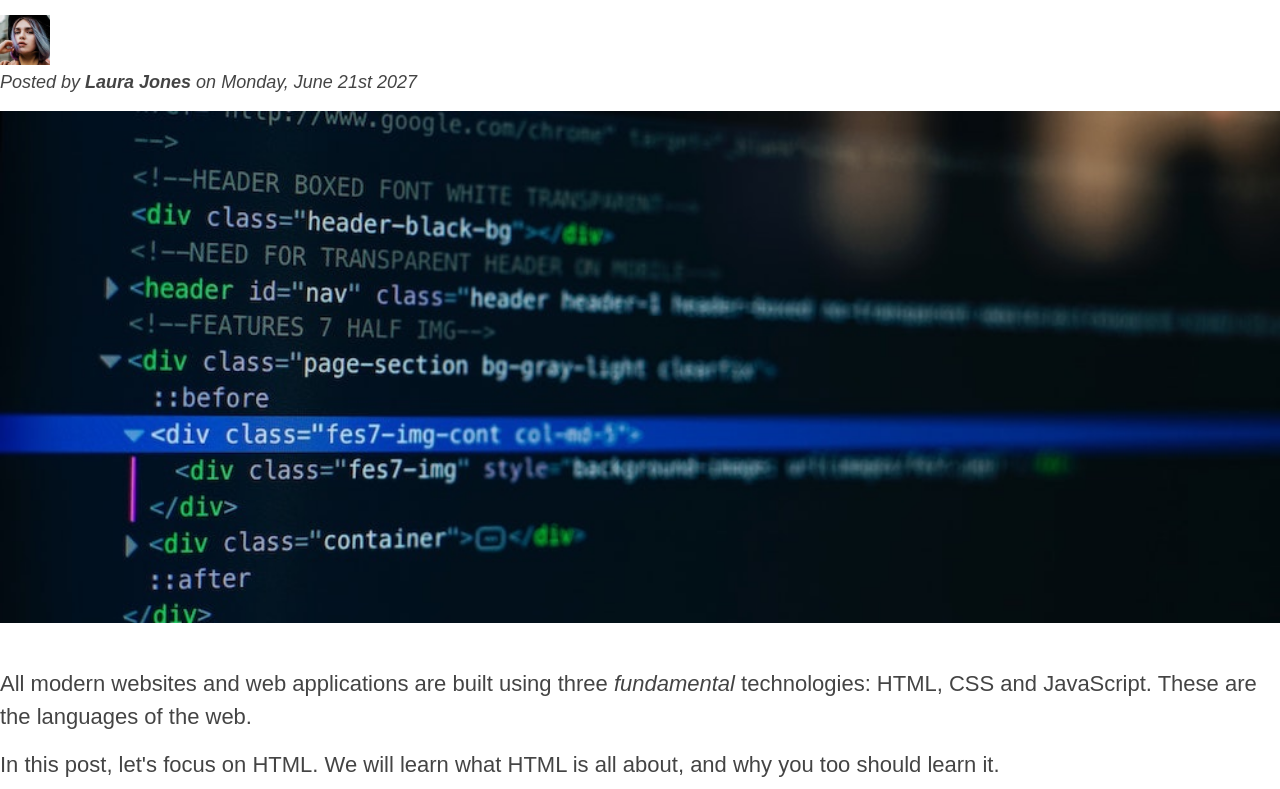
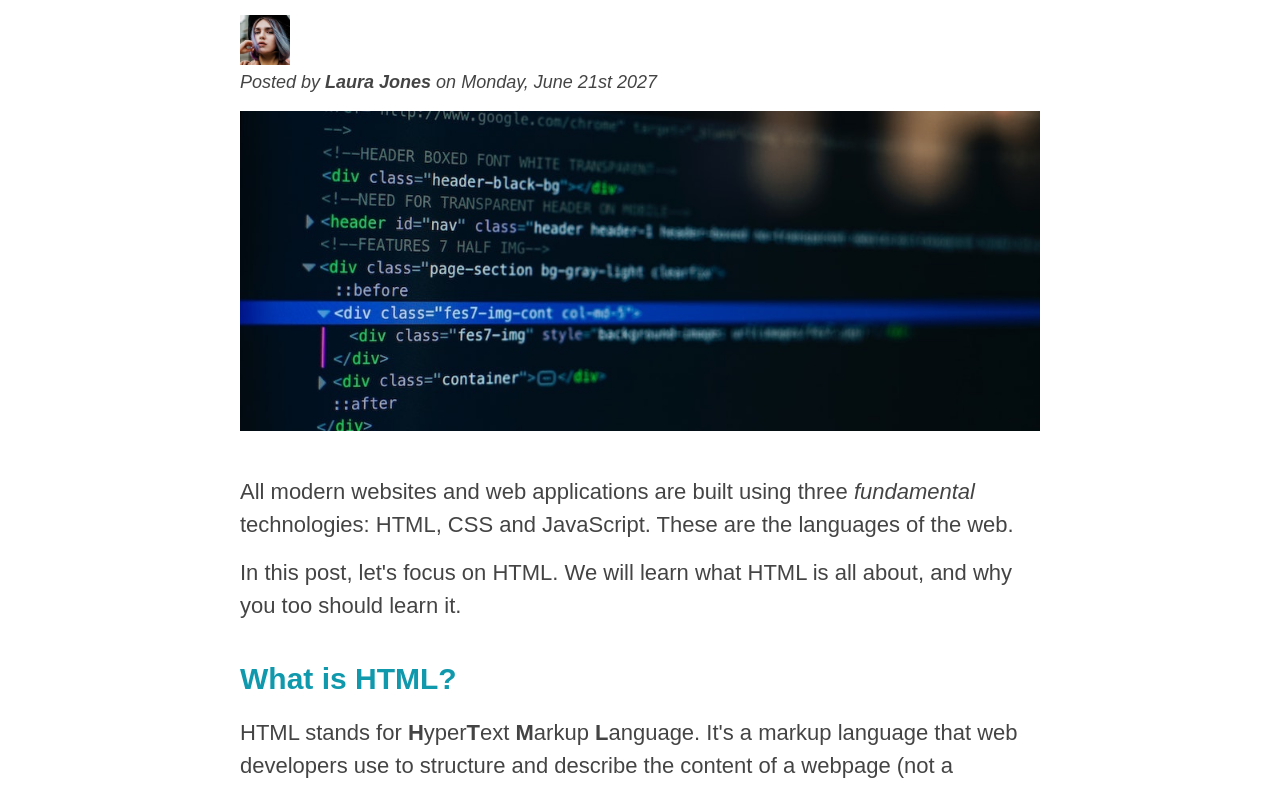
Before and after one commit to enochdoteth/projects-1, a plain HTML site: page 03-TheCodeMagazineBlog/index.html in a window 1280 px wide. Shown: the part 250-1039 px from the top of the page. Drawn offline with Linux system fonts and the light colour scheme.

Commit message:
037 centering content

```diff
--- a/03-TheCodeMagazineBlog/index.html
+++ b/03-TheCodeMagazineBlog/index.html
@@ -14,7 +14,7 @@
     <h1>WAZUP</h1>
     <h2>WAZUP</h2>
     <h3>WAZUP</h3> -->
-
+    <div class="container">
       <header class="main-header">
         <h1>📘 The Code Magazine</h1>
 
@@ -56,8 +56,8 @@
           the languages of the web.
         </p>
         <p>
-        In this post, let's focus on HTML. We will learn what HTML is all about,
-        and why you too should learn it.
+          In this post, let's focus on HTML. We will learn what HTML is all
+          about, and why you too should learn it.
         </p>
 
         <h3>What is HTML?</h3>
@@ -69,8 +69,8 @@
         </p>
         <p>
           HTML consists of elements that describe different types of content:
-        paragraphs, links, headings, images, video, etc. Web browsers understand
-        HTML and render HTML code as websites.
+          paragraphs, links, headings, images, video, etc. Web browsers
+          understand HTML and render HTML code as websites.
         </p>
         <p>In HTML, each element is made up of 3 parts:</p>
         <ol>
@@ -102,8 +102,8 @@
         </p>
         <h3>Why should you learn HTML?</h3>
         <p>
-        There are countless reasons for learning the fundamental language of the
-        web. Here are 5 of them:
+          There are countless reasons for learning the fundamental language of
+          the web. Here are 5 of them:
         </p>
 
         <ul>
@@ -146,5 +146,6 @@
           Copyright &copy; 2027 by The Code Magazine
         </p>
       </footer>
+    </div>
   </body>
 </html>
--- a/03-TheCodeMagazineBlog/style.css
+++ b/03-TheCodeMagazineBlog/style.css
@@ -11,6 +11,12 @@ body {
   border-top: 10px solid #1098ad
 }
 
+.container {
+  width: 800px;
+  /* margin-left: auto;
+  margin-right: auto; */
+  margin: 0 auto;
+}
 .main-header {
   background-color: #f7f7f7;
   /* padding: 20px;
```
Lines whose indentation alone changed are shown as unchanged.
